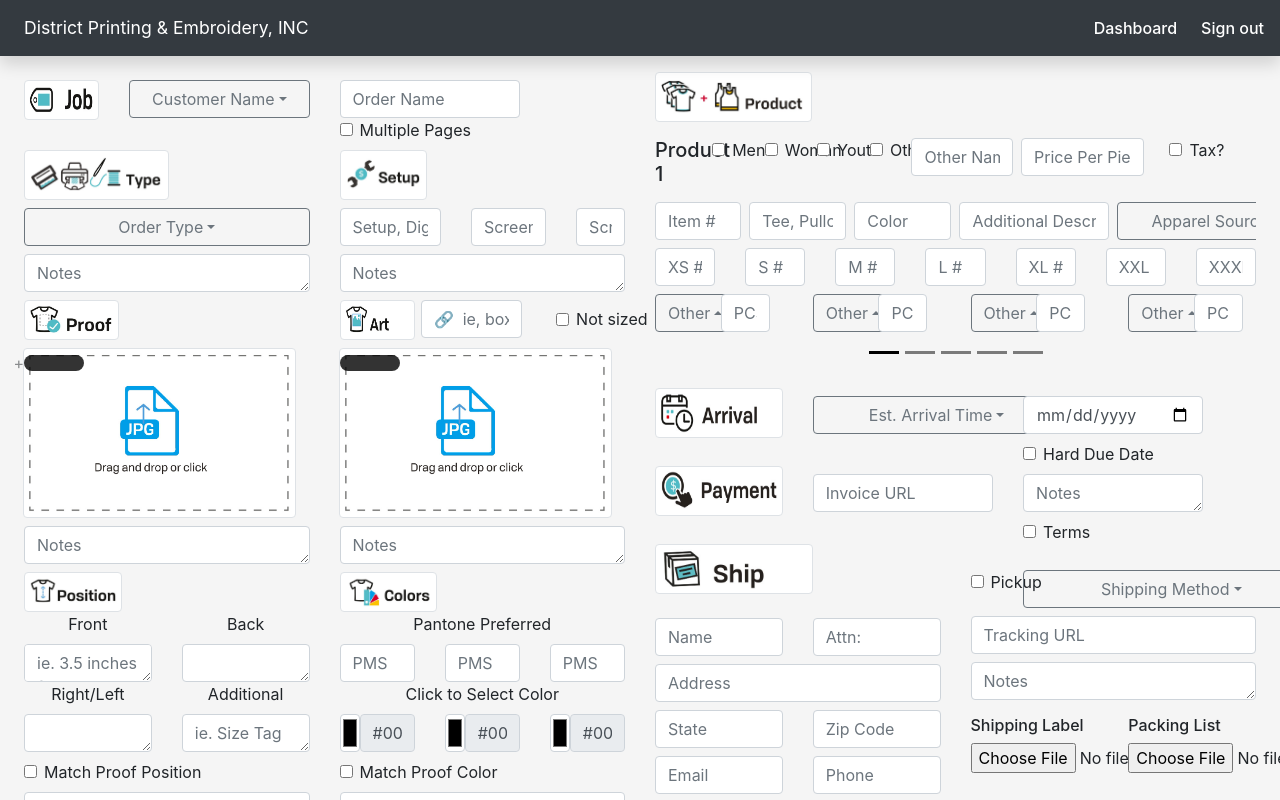
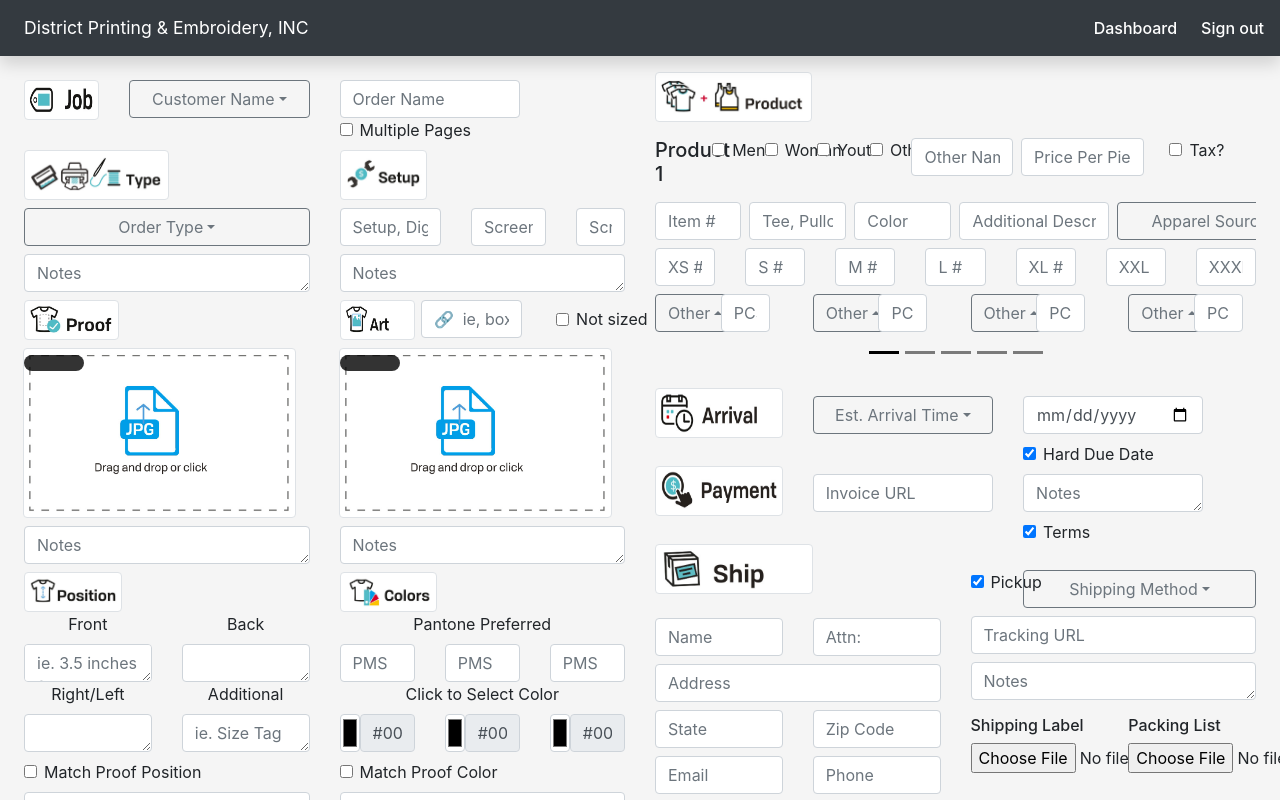
Before and after one commit to pytyN01/district-printing, a Next.js app: page /create in a window 1280 px wide. Built offline with nearby package versions, Linux system fonts and the light colour scheme.

Commit message:
arrival payment ship conntection- missing 3

```diff
--- a/components/Create-ArrivalPaymentShip.js
+++ b/components/Create-ArrivalPaymentShip.js
@@ -1,45 +1,58 @@
-export default function CreateArrivalPaymentShip() {
+import React from "react";
+
+export default function CreateArrivalPaymentShip({ state, setState }) {
+  const shipping = ["FedEx", "USPS - US Postal", "UPS", "DHL"];
+  const arrival = [
+    "7-10 Days",
+    "5 Business Days",
+    "3 Days",
+    "Next Day",
+    "Custom",
+  ];
+
+  const handleDueCheck = () => {
+    setState({ ...state, arrivalHardDueDate: !state.arrivalHardDueDate });
+  };
+
+  const handleTermsCheck = () => {
+    setState({ ...state, paymentTerms: !state.paymentTerms });
+  };
+
+  const handlePickupCheck = () => {
+    setState({ ...state, shipPickup: !state.shipPickup });
+  };
+
   return (
     <div className="row mb-3">
       <div className="col-12">
         <div className="row">
           <div className="col-3">
             <img
-              style={{
-                height: "50px",
-                minHeight: "50px",
-              }}
               src="/icon-arrival.jpg"
-              className="img-thumbnail mt-n2"
+              className="img-thumbnail img50 mt-n2"
               alt="Arrival Icon"
             />
           </div>
 
           <div className="col-4">
-            <div className="dropdown">
+            <div className="btn-group btn-block" role="group">
               <button
-                style={{ paddingLeft: "4.3vw", paddingRight: "4.3vw" }}
                 className="btn btn-outline-secondary dropdown-toggle"
-                type="button"
-                id="dropdownArrival"
                 data-bs-toggle="dropdown"
                 aria-expanded="false"
+                type="button"
               >
-                Est. Arrival Time
+                {state.arrivalTime}
               </button>
-              <ul
-                className="dropdown-menu"
-                style={{ height: "180px", overflowY: "auto" }}
-              >
-                {[
-                  "7-10 Days",
-                  "5 Business Days",
-                  "3 Days",
-                  "Next Day",
-                  "Custom",
-                ].map((name, index) => (
+              <ul className="dropdown-menu">
+                {arrival.map((name, index) => (
                   <li key={index}>
-                    <p className="dropdown-item">{name}</p>
+                    <p
+                      onClick={() => setState({ ...state, arrivalTime: name })}
+                      className="dropdown-item pointer"
+                    >
+                      {name}
+                    </p>
                   </li>
                 ))}
               </ul>
@@ -54,12 +67,16 @@ export default function CreateArrivalPaymentShip() {
               <div className="col-12">
                 <div className="form-check my-2">
                   <input
+                    checked={state.arrivalHardDueDate}
                     className="form-check-input"
+                    onChange={handleDueCheck}
                     type="checkbox"
-                    value=""
-                    id="dueDateCheckbox"
+                    id="arrivalHardDueDate"
                   />
-                  <label className="form-check-label" htmlFor="dueDateCheckbox">
+                  <label
+                    className="form-check-label"
+                    htmlFor="arrivalHardDueDate"
+                  >
                     Hard Due Date
                   </label>
                 </div>
@@ -72,12 +89,8 @@ export default function CreateArrivalPaymentShip() {
         <div className="row">
           <div className="col-3">
             <img
-              style={{
-                height: "50px",
-                minHeight: "50px",
-              }}
               src="/icon-payment.jpg"
-              className="img-thumbnail mt-n2"
+              className="img-thumbnail img50 mt-n2"
               alt="Payment Icon"
             />
           </div>
@@ -104,12 +117,13 @@ export default function CreateArrivalPaymentShip() {
               <div className="col-12">
                 <div className="form-check my-2">
                   <input
+                    checked={state.paymentTerms}
                     className="form-check-input"
+                    onChange={handleTermsCheck}
                     type="checkbox"
-                    value=""
-                    id="termsCheckbox"
+                    id="paymentTerms"
                   />
-                  <label className="form-check-label" htmlFor="termsCheckbox">
+                  <label className="form-check-label" htmlFor="paymentTerms">
                     Terms
                   </label>
                 </div>
@@ -122,12 +136,8 @@ export default function CreateArrivalPaymentShip() {
         <div className="row">
           <div className="col-12 mb-3">
             <img
-              style={{
-                height: "50px",
-                minHeight: "50px",
-              }}
               src="/icon-ship.jpg"
-              className="img-thumbnail mt-n2"
+              className="img-thumbnail img50 mt-n2"
               alt="Shipment Icon"
             />
           </div>
@@ -200,44 +210,40 @@ export default function CreateArrivalPaymentShip() {
                   <div className="col-2">
                     <div className="form-check">
                       <input
+                        checked={state.shipPickup}
                         className="form-check-input"
+                        onChange={handlePickupCheck}
                         type="checkbox"
-                        value=""
-                        id="pickupCheckbox"
+                        id="shipPickup"
                       />
-                      <label
-                        className="form-check-label"
-                        htmlFor="pickupCheckbox"
-                      >
+                      <label className="form-check-label" htmlFor="shipPickup">
                         Pickup
                       </label>
                     </div>
                   </div>
                   <div className="col-10">
-                    <div className="dropdown">
+                    <div className="btn-group btn-block" role="group">
                       <button
-                        style={{ paddingLeft: "6vw", paddingRight: "6vw" }}
                         className="btn btn-outline-secondary dropdown-toggle"
-                        type="button"
-                        id="dropdownPickup"
                         data-bs-toggle="dropdown"
                         aria-expanded="false"
+                        type="button"
                       >
-                        Shipping Method
+                        {state.shipMethod}
                       </button>
                       <ul className="dropdown-menu">
-                        <li>
-                          <p className="dropdown-item">FedEx</p>
-                        </li>
-                        <li>
-                          <p className="dropdown-item">USPS - US Postal</p>
-                        </li>
-                        <li>
-                          <p className="dropdown-item">UPS</p>
-                        </li>
-                        <li>
-                          <p className="dropdown-item">DHL</p>
-                        </li>
+                        {shipping.map((name, index) => (
+                          <li key={index}>
+                            <p
+                              onClick={() =>
+                                setState({ ...state, shipMethod: name })
+                              }
+                              className="dropdown-item pointer"
+                            >
+                              {name}
+                            </p>
+                          </li>
+                        ))}
                       </ul>
                     </div>
                   </div>
--- a/components/Create.js
+++ b/components/Create.js
@@ -51,10 +51,10 @@ export default function Create() {
     colorsNotes: "",
     arrivalTime: "Est. Arrival Time",
     arrivalRequestDate: "",
-    arrivalHardDueDate: false,
+    arrivalHardDueDate: true,
     paymentInvoiceUrl: "",
     paymentNotes: "",
-    paymentTerms: false,
+    paymentTerms: true,
     shipName: "",
     shipAttn: "",
     shipAddress: "",
@@ -62,8 +62,8 @@ export default function Create() {
     shipZipCode: "",
     shipEmail: "",
     shipPhone: "",
-    shipPickup: false,
-    shipMethod: "",
+    shipPickup: true,
+    shipMethod: "Shipping Method",
     shipTrackingUrl: "",
     shipNotes: "",
     shipLabel: "",
--- a/styles/globals.css
+++ b/styles/globals.css
@@ -187,7 +187,3 @@ a {
 .pointer:hover {
   cursor: pointer;
 }
-
-ol.carousel-indicators li:after {
-  content: "+";
-}
```
